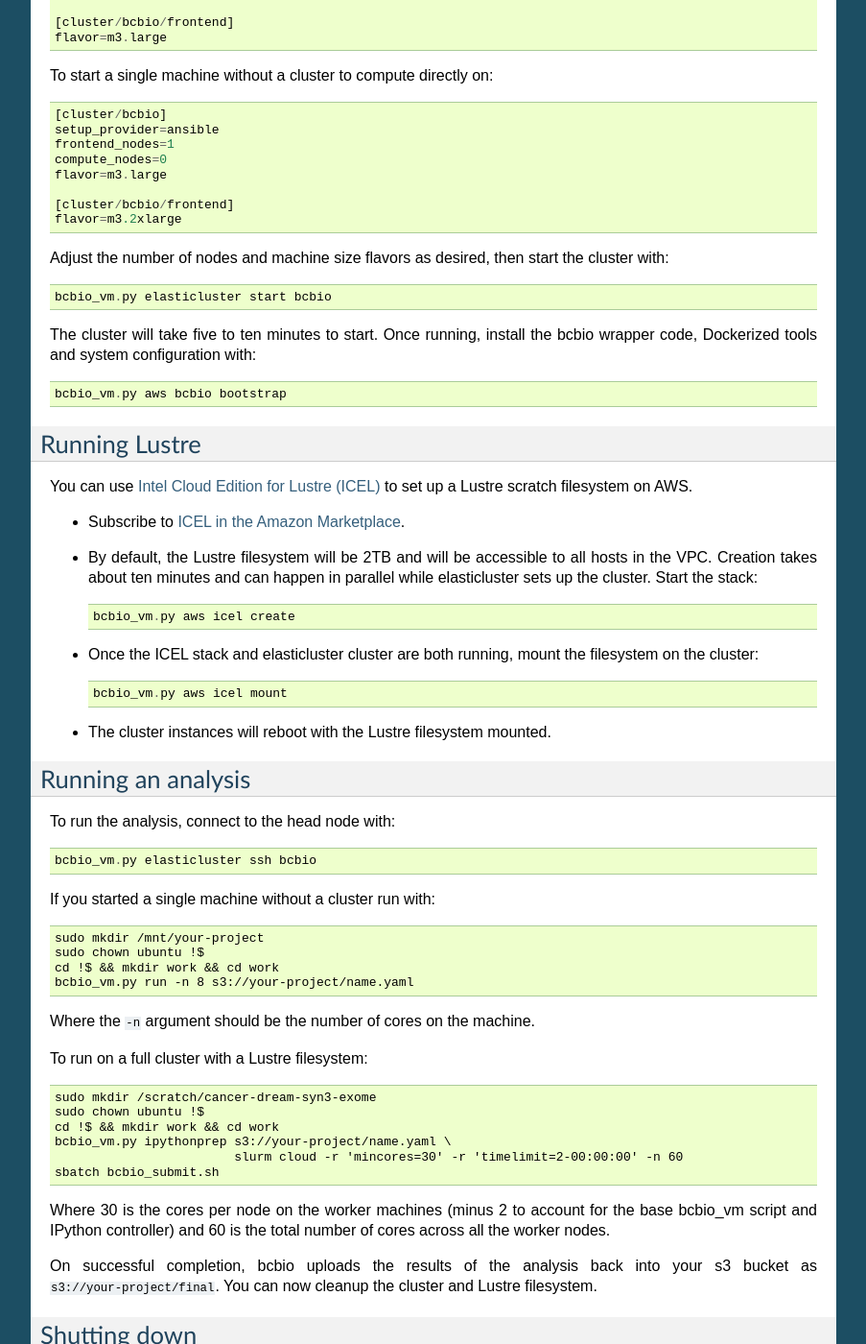
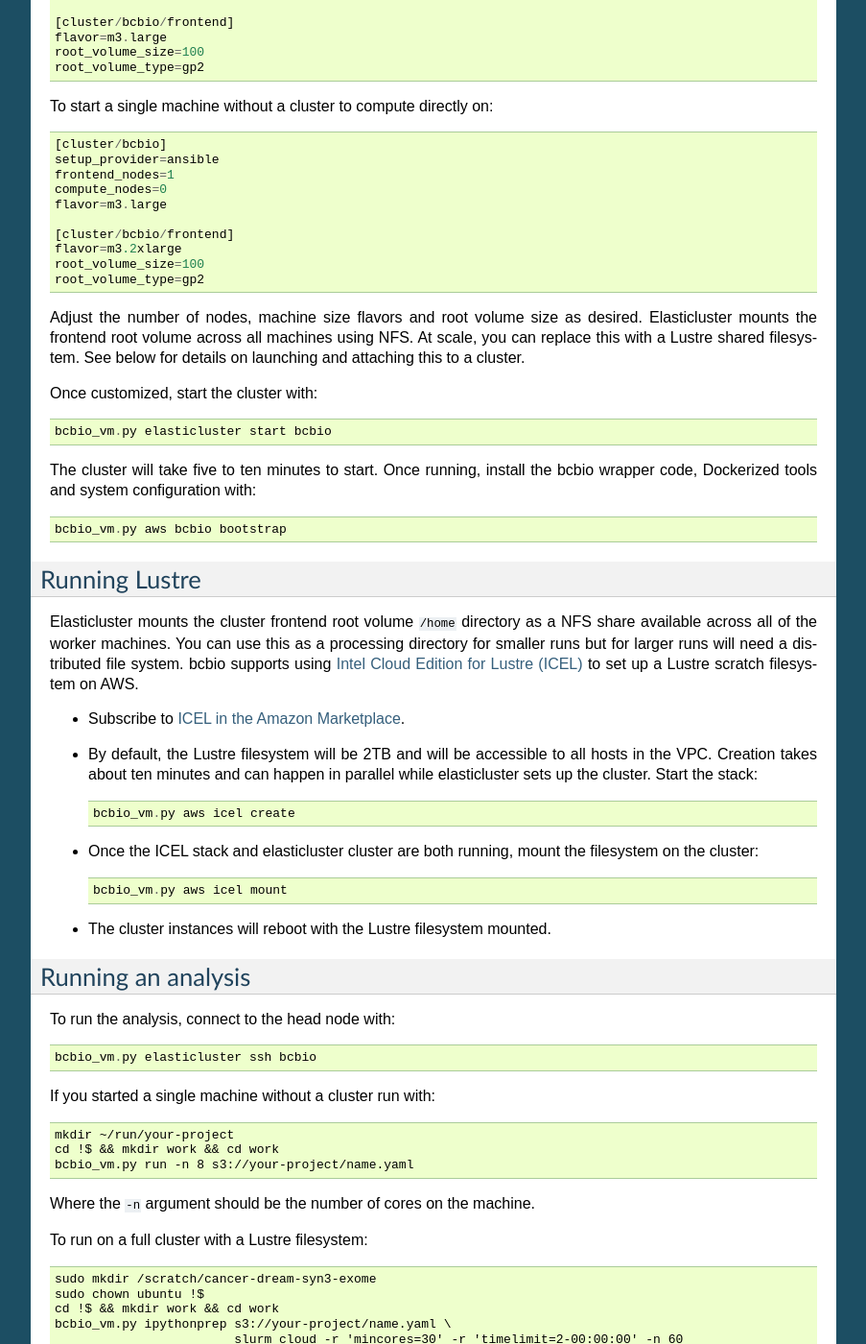
Before and after one commit to bcbio/bcbio-nextgen, a Sphinx documentation site: the page built from docs/contents/cloud.rst, in a window 1280 px wide and 1400 px high, scrolled down 1962 px. Shown: the whole window at 96% size, without its empty margins (198-1101 px from the left). Built offline with Sphinx 7.4.7, drawn with Linux system fonts in a browser that asks for light colours.

Commit message:
Document setting root volume size and NFS sharing on AWS. Support functionality for handling pre-prepared genomes on AWS

```diff
--- a/docs/contents/cloud.rst
+++ b/docs/contents/cloud.rst
@@ -125,10 +125,12 @@
     setup_provider=ansible-slurm
     frontend_nodes=1
     compute_nodes=2
-    flavor=m3.8xlarge
+    flavor=r3.8xlarge
 
     [cluster/bcbio/frontend]
     flavor=m3.large
+    root_volume_size=100
+    root_volume_type=gp2
 
 To start a single machine without a cluster to compute directly on::
 
@@ -140,9 +142,15 @@
 
     [cluster/bcbio/frontend]
     flavor=m3.2xlarge
+    root_volume_size=100
+    root_volume_type=gp2
 
-Adjust the number of nodes and machine size flavors as desired, then start the
-cluster with::
+Adjust the number of nodes, machine size flavors and root volume size as
+desired. Elasticluster mounts the frontend root volume across all machines using
+NFS. At scale, you can replace this with a Lustre shared filesystem. See below
+for details on launching and attaching this to a cluster.
+
+Once customized, start the cluster with::
 
     bcbio_vm.py elasticluster start bcbio
 
@@ -155,7 +163,10 @@
 Running Lustre
 ==============
 
-You can use `Intel Cloud Edition for Lustre (ICEL) <https://wiki.hpdd.intel.com/display/PUB/Intel+Cloud+Edition+for+Lustre*+Software>`_
+Elasticluster mounts the cluster frontend root volume ``/home`` directory as a
+NFS share available across all of the worker machines. You can use this as a
+processing directory for smaller runs but for larger runs will need a
+distributed file system. bcbio supports using `Intel Cloud Edition for Lustre (ICEL) <https://wiki.hpdd.intel.com/display/PUB/Intel+Cloud+Edition+for+Lustre*+Software>`_
 to set up a Lustre scratch filesystem on AWS.
 
 - Subscribe to `ICEL in the Amazon Marketplace
@@ -183,8 +194,7 @@
 
 If you started a single machine without a cluster run with::
 
-    sudo mkdir /mnt/your-project
-    sudo chown ubuntu !$
+    mkdir ~/run/your-project
     cd !$ && mkdir work && cd work
     bcbio_vm.py run -n 8 s3://your-project/name.yaml
 
```
Also changed, not shown: 1 other file.
